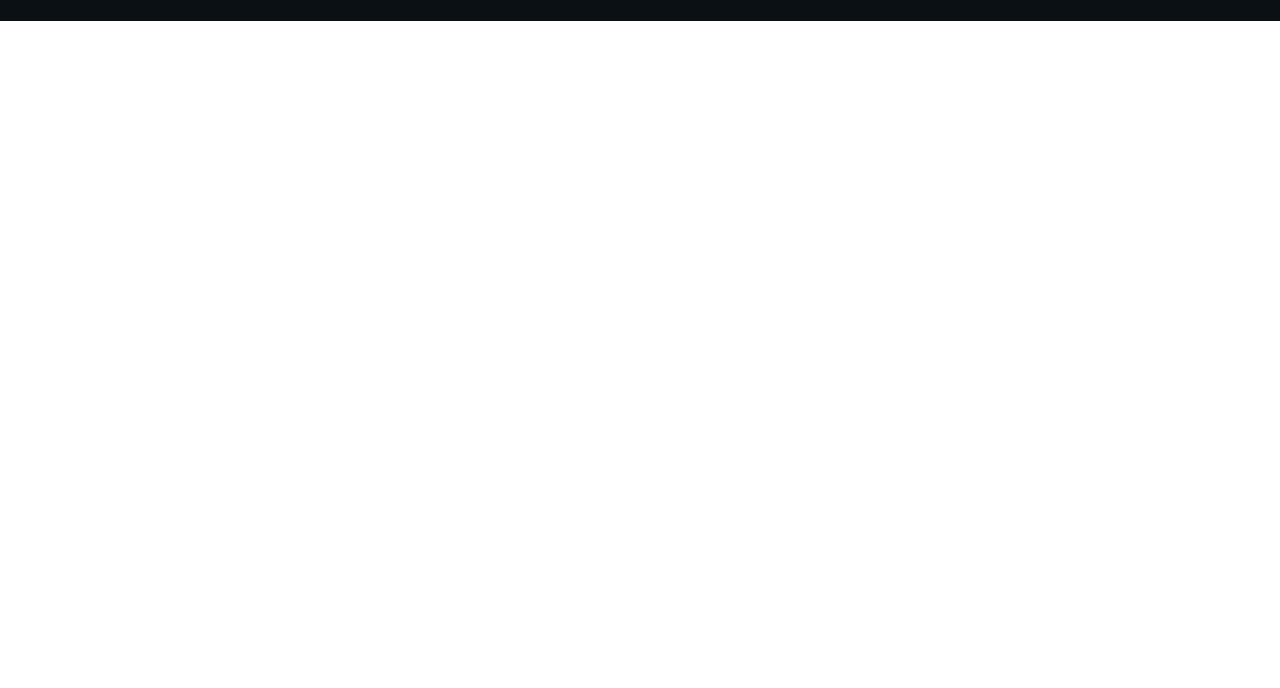
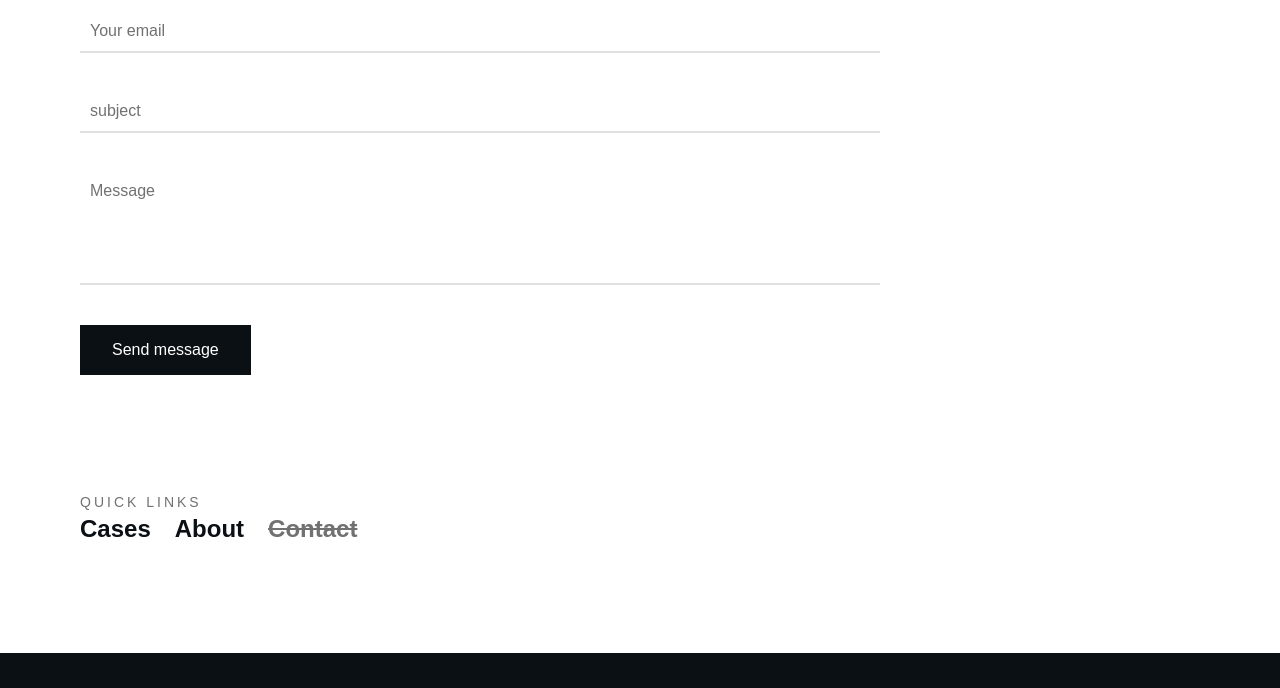
Before and after one commit to Jenneeee/personal-website, a Gatsby site: page /contact in a window 1280 px wide. Shown: the part 463-1151 px from the top of the page. Before the commit the page ends 800 px from the top, so only its background shows below. Built offline with nearby package versions, Linux system fonts and the light colour scheme; Gatsby itself is replaced by a stand-in of ours; a web font is replaced by a local one.

Commit message:
Making and styling the contact page

```diff
--- a/src/pages/contact.js
+++ b/src/pages/contact.js
@@ -3,12 +3,44 @@ import Seo from "../components/seo"
 import Header from '../components/header'
 import Links from '../components/links'
 import Footer from '../components/footer'
+import '../styles/pages/contact.scss'
 
 export default function Contact() {
   return (
   <div>
     <Seo title="Contact" />
     <Header />
+    <div className="contact-wrapper">
+      <h2>Get in touch.</h2>
+      <p>Say hello! Whether it’s a chat about anything design or development related or a potential project or opportunity you may have in mind, hit me up.</p>
+      <form className="contact-form" action="" method="post">
+        <div>
+          <label className="form-label">
+            <input className="form-input" type="text" placeholder=" " required />
+            <span className="form-span">Your name</span>
+          </label>
+        </div>
+        <div>
+          <label className="form-label">
+            <input className="form-input" type="email" placeholder=" " required />
+            <span className="form-span">Your email</span>
+          </label>
+        </div>
+        <div>
+          <label className="form-label">
+            <input className="form-input" type="text" placeholder=" " required />
+            <span className="form-span">subject</span>
+          </label>
+        </div>
+        <div>
+          <label className="form-label">
+            <textarea className="form-input" rows="5" placeholder=" " required />
+            <span className="form-span">Message</span>
+          </label>
+       </div>
+        <input className="form-submit" type="submit" value="Send message" />
+      </form>
+    </div>
     <Links />
     <Footer />
   </div>)
--- a/src/styles/global.scss
+++ b/src/styles/global.scss
@@ -90,6 +90,9 @@ p {
 }
 
 @media only screen and (min-width: 768px) {
+  body {
+  font-size: 18px;
+}
 }
 
 @media only screen and (min-width: 1024px) {
--- /dev/null
+++ b/src/styles/pages/contact.scss
@@ -0,0 +1,80 @@
+.contact-wrapper {
+  margin: var(--spacerMobile);
+  padding-top: 1.5rem;
+  max-width: 50rem;
+}
+
+.contact-form {
+  margin: 4rem 0;
+}
+
+.form-label {
+  display: flex;
+  position:relative;
+  flex-direction: column;
+  margin-bottom: var(--spacerMedium);
+
+  span {
+    font-size: 1rem;
+    color: var(--colorLightGray);
+    position:absolute;
+    transition-duration:300ms;
+    transform:translate(10px, 10px);
+  }
+
+  &:focus-within span {
+    font-size: .8rem;
+    transform:translate(10px, -5px);
+  }
+}
+
+.form-input {
+    resize: none;
+    outline: none;
+    font-family: aktiv-grotesk, sans-serif;
+    border: 0;
+    border-bottom: 2px solid #e1e1e1;
+    padding: 10px 15px 10px 10px;
+    background: 0 0;
+    margin-bottom: 1.5rem;
+    font-size: 1rem;
+    color: var(--colorDark);
+    white-space: pre-wrap;
+    position: relative;
+    transition: border-color .15s ease-in-out, box-shadow .15s ease-in-out;
+
+    &:focus {
+      border-bottom: 2px solid var(--colorDark);
+    }
+
+    &:not(:placeholder-shown) {
+      border-color: var(--colorDark);
+    }
+}
+
+.form-input:not(:placeholder-shown) + .form-span{
+  font-size: .8rem;
+  transform:translate(10px, -5px);
+}
+
+.form-submit {
+  font-size: 1rem;
+  background-color: var(--colorDark);
+  color: var(--colorLight);
+  padding: 1rem 2rem;
+  border: none;
+}
+
+@media only screen and (min-width: 768px) {
+  .contact-wrapper {
+    margin: 0 3rem;
+    padding-top: 4rem;
+  }
+}
+
+@media only screen and (min-width: 1024px) {
+  .contact-wrapper {
+    margin: 0 5rem;
+    padding-top: 6rem;
+  }
+}
```
